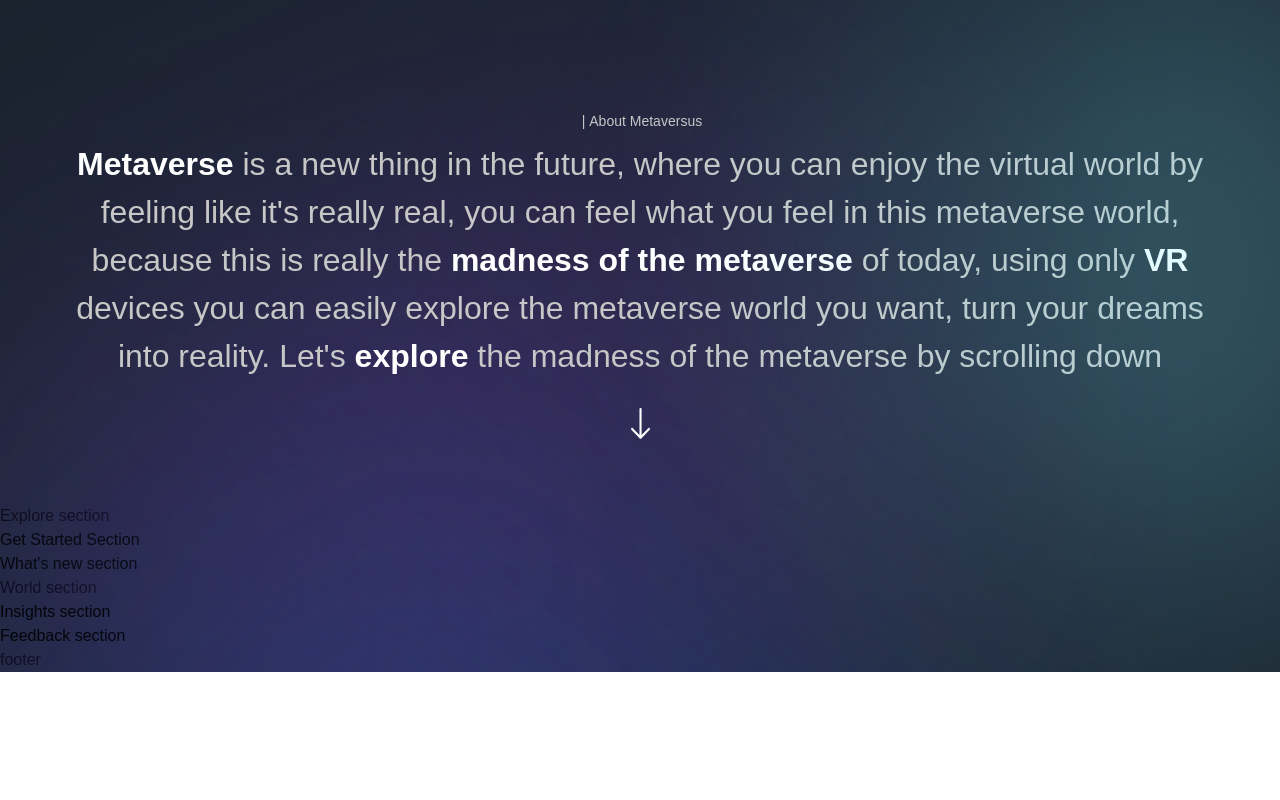
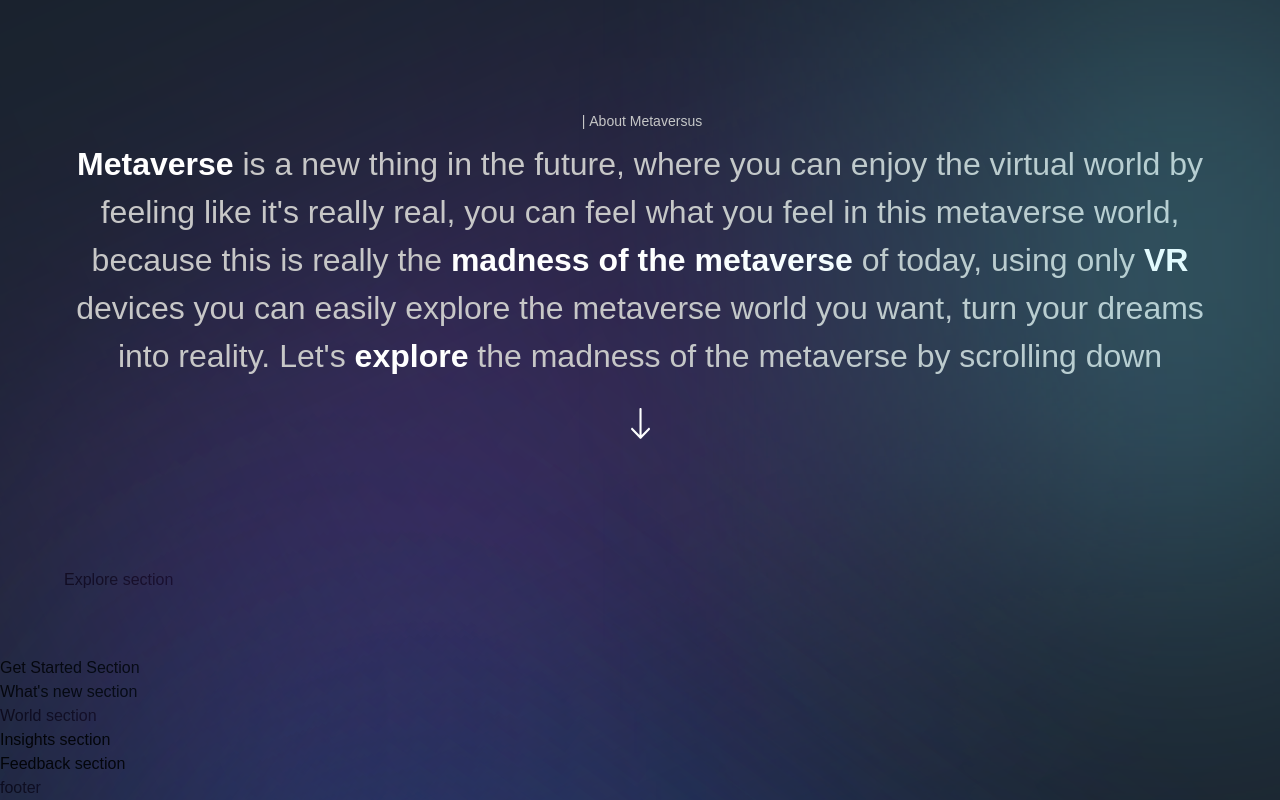
Before and after one commit to MuursaleenBats/metaverse_ui, a Next.js app: page / in a window 1280 px wide. Shown: the part 1063-1863 px from the top of the page. Before the commit the page ends 1735 px from the top, so only its background shows below. Built offline with nearby package versions, Linux system fonts and the light colour scheme; a web font is replaced by a local one.

Commit message:
Explore section base structure

```diff
--- a/sections/Explore.jsx
+++ b/sections/Explore.jsx
@@ -1,7 +1,13 @@
 'use client';
 
+import { motion } from "framer-motion";
+import styles from '../styles';
+import {staggerContainer} from '../utils/motion';
+import {ExploreCard, TitleText, TypingText } from "../components";
+import { exploreWorlds } from "../constants";
+
 const Explore = () => (
-  <section>
+  <section className={`${styles.paddings}`} id='explore'>
     Explore section
   </section>
 );
```
